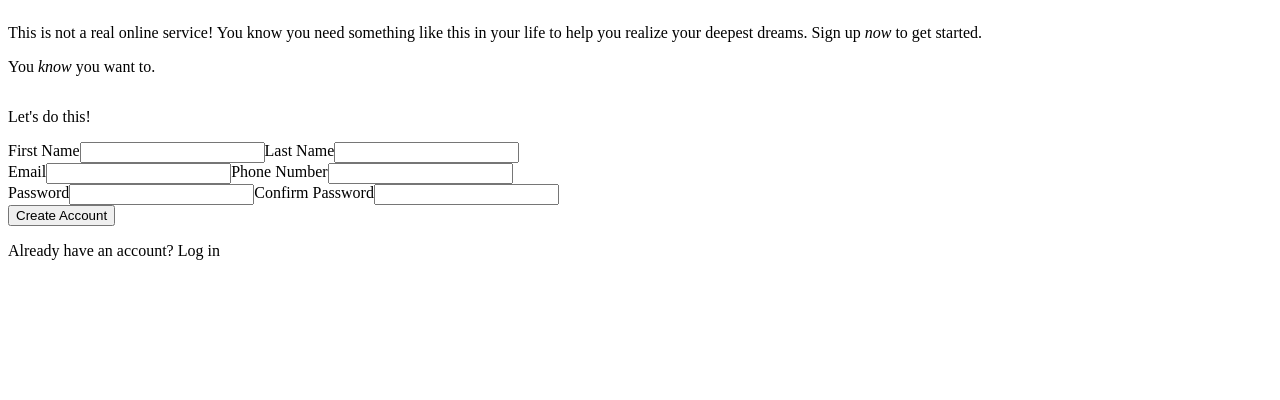
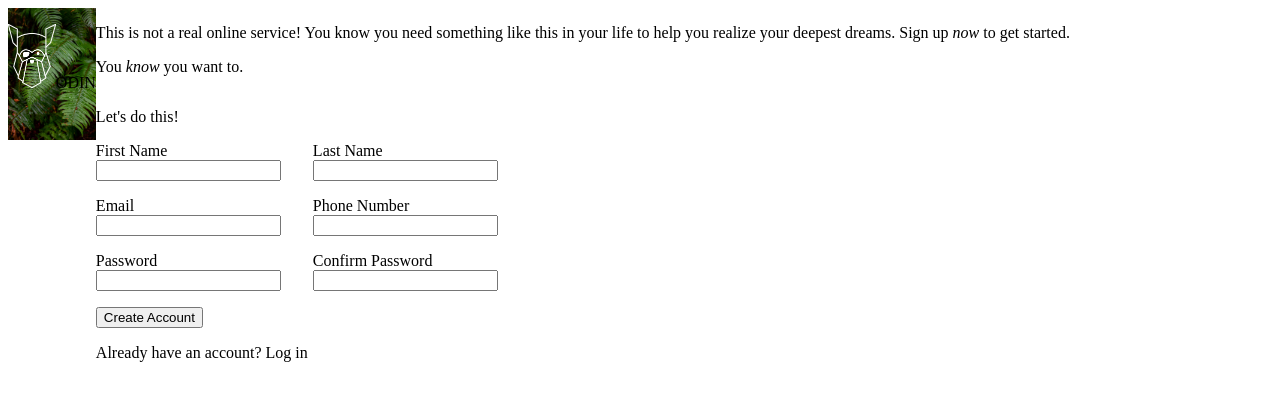
Before and after one commit to hearnjohn/TOP-sign-up-form, a plain HTML site: page index.html in a window 1280 px wide. Drawn offline with Linux system fonts and the light colour scheme.

Commit message:
added logo

```diff
--- a/index.html
+++ b/index.html
@@ -8,7 +8,15 @@
     <title>Sign-Up Form</title>
   </head>
   <body>
-    <div class="images" background="images/background.jpeg"></div>
+    <div class="images" background="images/background.jpeg">
+      <p>
+        <img
+          src="images/odin-lined.png"
+          alt="TOP logo"
+          style="height: 64px"
+        />ODIN
+      </p>
+    </div>
     <div class="text">
       <div class="info">
         <p>
--- a/styles.css
+++ b/styles.css
@@ -5,11 +5,14 @@ body {
 .images {
   background-image: url(images/background.jpeg);
   display: flex;
-  background-size: contain
+  background-size: contain;
   background-repeat: no-repeat;
 }
 
-.text {
+label {
+  display: block;
+}
+l .text {
   display: flex;
   flex-direction: column;
 }
@@ -19,12 +22,9 @@ body {
   flex-direction: column;
 }
 
-.form * {
+.form > * {
   display: flex;
   flex-direction: row;
+  gap: clamp(16px, 32px, 4%);
+  margin-bottom: 16px;
 }
-
-form {
-    display: flex;
-    flex-direction: column;
-}
```
Lines whose indentation alone changed are shown as unchanged.
